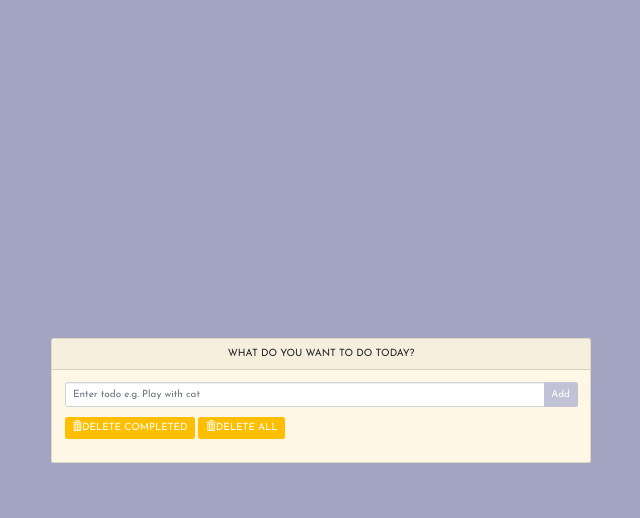
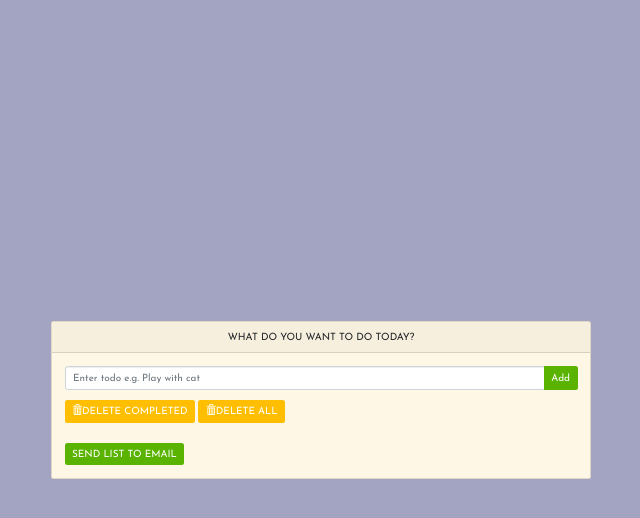
Before and after one commit to kpestov/django_todo_app, a Django app: page / in a window 1280 px wide. Shown: the top 518 px of the page, without its empty margins (319-959 px from the left). Run offline with Django 3.2, Linux system fonts and the light colour scheme; data that the repository does not hold is empty; some libraries are stand-ins or nearby versions.

Commit message:
Add button to send todo list to the email

```diff
--- a/todoengine/todo/static/css/style.css
+++ b/todoengine/todo/static/css/style.css
@@ -11,12 +11,12 @@ html, body{
 }
 
 .btn-secondary {
-    background-color: #c2c2d6 !important;
+    background-color: #59b300 !important;
     border: 0 none;
 }
 
 .btn-secondary:hover {
-  background-color: #b3b3cc !important;
+  background-color: #66cc00 !important;
 }
 
 .delete {
--- a/todoengine/todo/templates/todo/index.html
+++ b/todoengine/todo/templates/todo/index.html
@@ -80,6 +80,12 @@
                             {% endfor %}
                         </ul>
 
+                        <div class="mt-3">
+                            <a href="{% url 'send_todo_url' %}"><button class="btn btn-secondary" type="submit">
+                                SEND LIST TO EMAIL
+                            </button></a>
+                        </div>
+
                     </div>
                 </div>
             </div>
--- a/todoengine/todo/urls.py
+++ b/todoengine/todo/urls.py
@@ -1,9 +1,10 @@
 from django.urls import path
-from .views import TodoList, delete_all, todo_completed, delete_completed
+from .views import TodoList, delete_all, todo_completed, delete_completed, send_list
 
 urlpatterns = [
     path('', TodoList.as_view(), name='todo_list_url'),
     path('complete/<str:todo_id>', todo_completed, name='todo_completed_url'),
     path('delete-all/', delete_all, name='delete_all_url'),
     path('delete-completed/', delete_completed, name='delete_completed_url'),
+    path('send/', send_list, name='send_todo_url'),
 ]
--- a/todoengine/todo/views.py
+++ b/todoengine/todo/views.py
@@ -1,6 +1,8 @@
 from django.shortcuts import render
 from django.views import View
 from django.shortcuts import redirect
+from django.core.mail import send_mail, BadHeaderError
+from django.http import HttpResponse
 
 from .forms import TodoForm
 from .models import Todo
@@ -36,3 +38,24 @@ def delete_completed(request):
 def delete_all(request):
     Todo.objects.all().delete()
     return redirect('todo_list_url')
+
+
+def send_list(request):
+    tasks = Todo.objects.filter(complete=False)
+
+    subject = 'Todo list'
+    message = '\n'.join(['-' + i.title for i in tasks])
+    from_email = 'kpestov91@gmail.com'
+    recepients = ['kpestov91@gmail.com']
+
+    try:
+        send_mail(
+            subject,
+            message,
+            from_email,
+            recepients,
+        )
+
+    except BadHeaderError:
+        return HttpResponse('Invalid header found.')
+    return redirect('todo_list_url')
--- a/todoengine/todoengine/urls.py
+++ b/todoengine/todoengine/urls.py
@@ -18,5 +18,5 @@ from django.urls import path, include
 
 urlpatterns = [
     path('admin/', admin.site.urls),
-    path('', include('todo.urls'))
+    path('', include('todo.urls')),
 ]
```
Also changed, not shown: todoengine/todoengine/config.py (added, +11 -0 lines), todoengine/todoengine/settings.py (+17 -8 lines).
